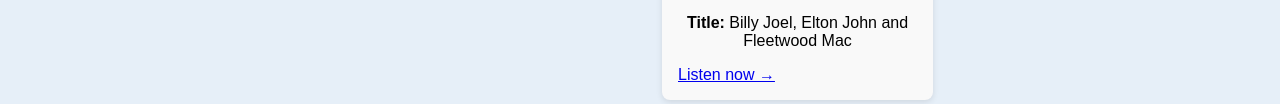
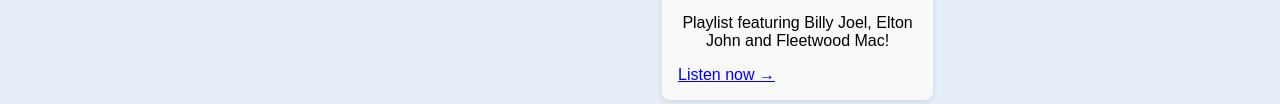
Before and after one commit to AmberCooper23/DIGA3008A, a website: page index.html in a window 1280 px wide. Shown: the part 839-943 px from the top of the page. Drawn offline with Linux system fonts and the light colour scheme.

Commit message:
playlist

```diff
--- a/index.html
+++ b/index.html
@@ -57,7 +57,7 @@
               href="https://open.spotify.com/playlist/0YoWyVuDAaOHGBSMoHbx4E?si=e31b2e2e9f134439">
              <img src="../DIGA3008A/images/pianist.jpeg" class="u-photo, thumbnail"/>
             </a>
-                      <p><strong>Title:</strong> Billy Joel, Elton John and Fleetwood Mac</p>
+                      <p> Playlist featuring Billy Joel, Elton John and Fleetwood Mac!</p>
                       <a href="https://open.spotify.com/playlist/0YoWyVuDAaOHGBSMoHbx4E?si=e31b2e2e9f134439"> Listen now → </a>
                     </aside>
                     </section>
```
